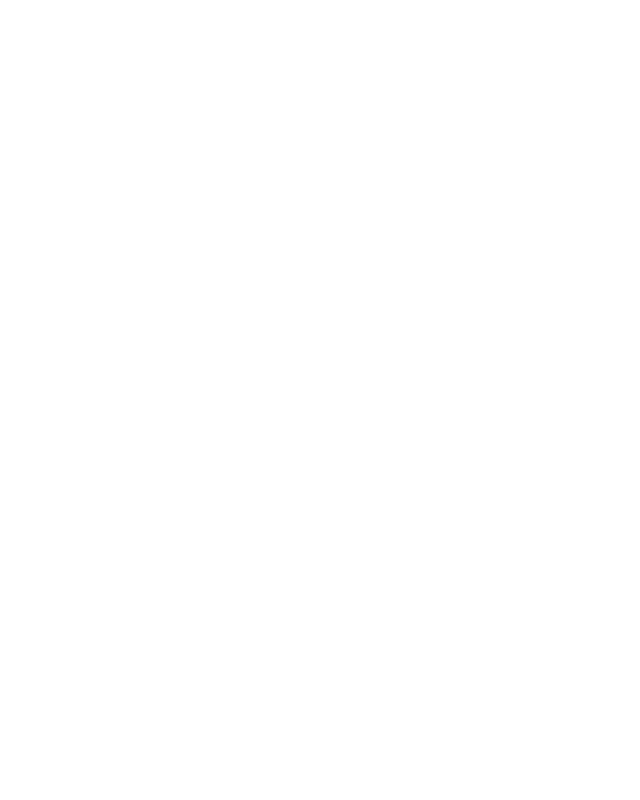
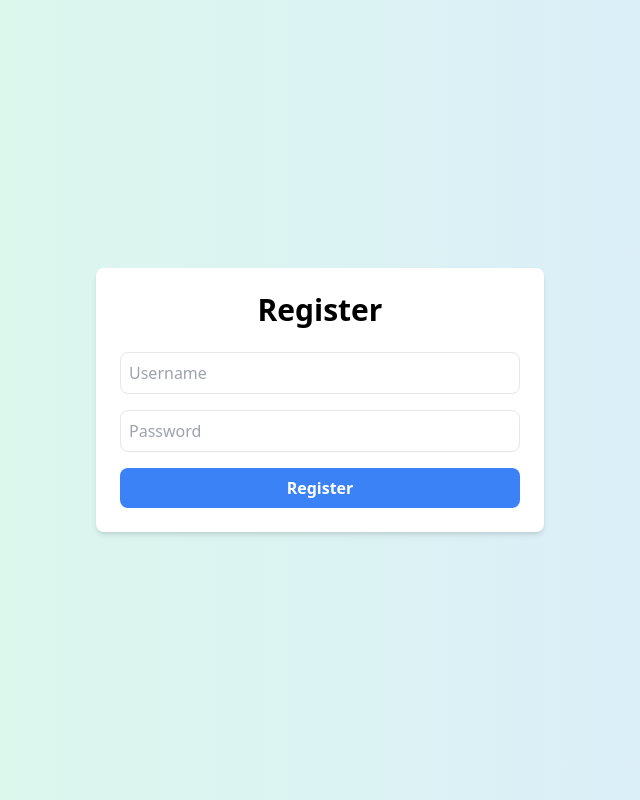
Before and after one commit to liquidmonks/BiblioGuru, a React app in the folder biblioguru-client/: page /register in a window 1280 px wide. Before the commit this address had no page. Shown: the whole page, without its empty margins (320-960 px from the left). Built offline with nearby package versions, Linux system fonts and the light colour scheme; the HTML template or start-up script is replaced by a standard one.

Commit message:
Refactor AppRouter to include new pages BorrowerPage and RegisterPage and update route elements accordingly.

```diff
--- a/biblioguru-client/src/AppRouter.jsx
+++ b/biblioguru-client/src/AppRouter.jsx
@@ -1,16 +1,17 @@
 import {BrowserRouter as Router, Route, Routes} from 'react-router-dom';
 import LoginPage from './pages/LoginPage';
 import Dashboard from './pages/Dashboard';
+import BorrowerPage from './pages/BorrowerPage';
+import RegisterPage from './pages/RegisterPage';
 
 function AppRouter() {
     return (
         <Router>
             <Routes>
-                <Route path="/" element={<LoginPage/>}/>
+                <Route path="/" element={<BorrowerPage/>}/>
+                <Route path="/login" element={<LoginPage/>}/>
                 <Route path="/dashboard" element={<Dashboard/>}/>
-                {/* Placeholder routes for future components */}
-                <Route path="/manage-books" element={<div>Manage Books Page (Coming Soon)</div>}/>
-                <Route path="/manage-borrowers" element={<div>Manage Borrowers Page (Coming Soon)</div>}/>
+                <Route path="/register" element={<RegisterPage/>}/>
             </Routes>
         </Router>
     );
--- /dev/null
+++ b/biblioguru-client/src/pages/BorrowerPage.jsx
@@ -0,0 +1,60 @@
+import {useEffect, useState} from 'react';
+import axios from 'axios';
+
+function BorrowerPage() {
+    const [books, setBooks] = useState([]);
+
+    useEffect(() => {
+        const fetchBooks = async () => {
+            try {
+                const response = await axios.get('http://localhost:5000/api/books');
+                setBooks(response.data);
+            } catch (error) {
+                console.error('Error fetching books:', error);
+            }
+        };
+
+        fetchBooks();
+    }, []);
+
+    return (
+        <div className="min-h-screen bg-gradient-to-b from-purple-100 to-blue-100 p-8">
+            <div className="max-w-6xl mx-auto">
+                <h1 className="text-4xl font-bold text-center mb-8 text-gray-800">Welcome to the Library</h1>
+                <div className="grid grid-cols-1 sm:grid-cols-2 lg:grid-cols-3 gap-6">
+                    {books.map((book) => (
+                        <div
+                            key={book._id}
+                            className={`relative bg-white rounded-lg shadow-md p-6 transition-transform transform hover:-translate-y-1 ${
+                                book.borrowed ? 'opacity-50 cursor-not-allowed' : ''
+                            }`}
+                        >
+                            <img
+                                src={book.imageUrl}
+                                alt={book.title}
+                                className="w-full h-48 object-cover mb-4 rounded"
+                            />
+                            <h2 className="text-2xl font-semibold text-gray-800">{book.title}</h2>
+                            <p className="text-gray-600 mb-4">By {book.author}</p>
+                            {book.borrowed ? (
+                                <span
+                                    className="absolute top-2 right-2 bg-red-500 text-white px-3 py-1 rounded-lg text-sm">
+                  Checked Out
+                </span>
+                            ) : (
+                                <button
+                                    className="absolute top-2 right-2 bg-green-500 text-white px-3 py-1 rounded-lg text-sm transition-opacity hover:opacity-80"
+                                    onClick={() => alert('You need to register/login to borrow this book.')}
+                                >
+                                    Available
+                                </button>
+                            )}
+                        </div>
+                    ))}
+                </div>
+            </div>
+        </div>
+    );
+}
+
+export default BorrowerPage;
--- /dev/null
+++ b/biblioguru-client/src/pages/RegisterPage.jsx
@@ -0,0 +1,55 @@
+import axios from 'axios';
+import {useState} from 'react';
+
+function RegisterPage() {
+    const [username, setUsername] = useState('');
+    const [password, setPassword] = useState('');
+
+    const handleRegister = async (e) => {
+        e.preventDefault();
+        try {
+            const response = await axios.post('http://localhost:5000/api/borrowers/register', {
+                username,
+                password,
+            });
+
+            if (response.status === 201) {
+                alert('Registration successful, please log in.');
+            } else {
+                alert('Something went wrong, please try again.');
+            }
+        } catch (error) {
+            console.error('Error registering:', error);
+            alert('Registration failed, please try again.');
+        }
+    };
+
+    return (
+        <div className="min-h-screen flex items-center justify-center bg-gradient-to-r from-green-100 to-blue-100 p-8">
+            <form className="bg-white p-6 rounded-lg shadow-md w-full max-w-md" onSubmit={handleRegister}>
+                <h1 className="text-3xl font-bold mb-6 text-center">Register</h1>
+                <input
+                    type="text"
+                    placeholder="Username"
+                    value={username}
+                    onChange={(e) => setUsername(e.target.value)}
+                    className="w-full mb-4 p-2 border rounded-lg"
+                    required
+                />
+                <input
+                    type="password"
+                    placeholder="Password"
+                    value={password}
+                    onChange={(e) => setPassword(e.target.value)}
+                    className="w-full mb-4 p-2 border rounded-lg"
+                    required
+                />
+                <button className="bg-blue-500 w-full text-white py-2 rounded-lg font-bold hover:bg-blue-600">
+                    Register
+                </button>
+            </form>
+        </div>
+    );
+}
+
+export default RegisterPage;
```
Also changed, not shown: biblioguru-client/src/pages/BorrowerLoginPage.jsx (added).
